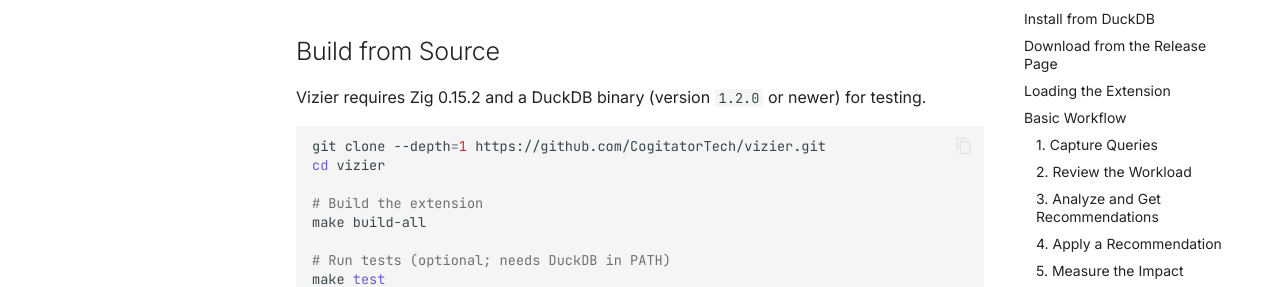
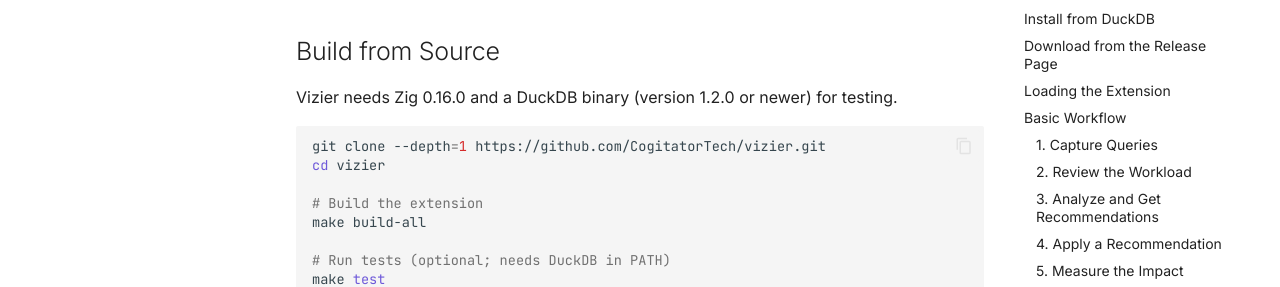
Before and after one commit to CogitatorTech/vizier, an MkDocs documentation site: the page built from docs/getting-started.md, in a window 1280 px wide and 900 px high. Shown: the part 194-481 px from the top of the window. Built offline with MkDocs 1.6.1 and Material for MkDocs 9.7.7, drawn with Linux system fonts in a browser that asks for light colours; comment, search, counter and statistics services are not loaded.

````diff
--- a/docs/getting-started.md
+++ b/docs/getting-started.md
@@ -2,7 +2,7 @@
 
 ## Build from Source
 
-Vizier requires Zig 0.15.2 and a DuckDB binary (version `1.2.0` or newer) for testing.
+Vizier needs Zig 0.16.0 and a DuckDB binary (version 1.2.0 or newer) for testing.
 
 ```bash
 git clone --depth=1 https://github.com/CogitatorTech/vizier.git
````
Also changed, not shown: README.md (+2 -2 lines), 7 other files.
